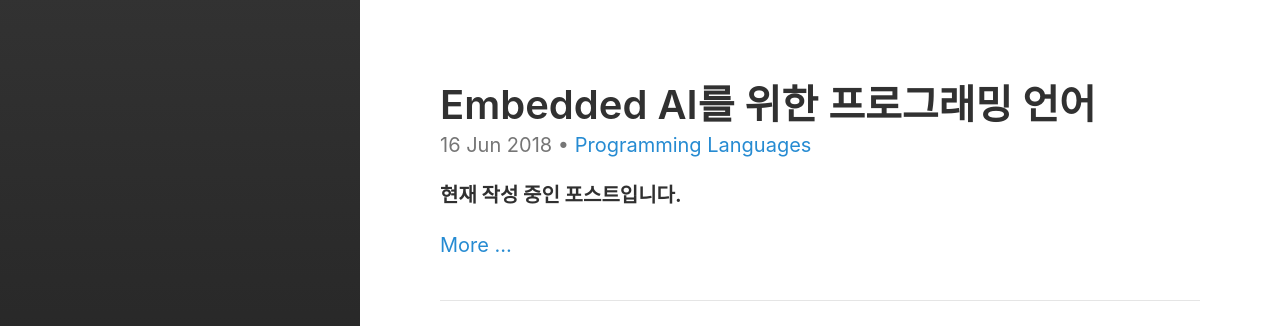
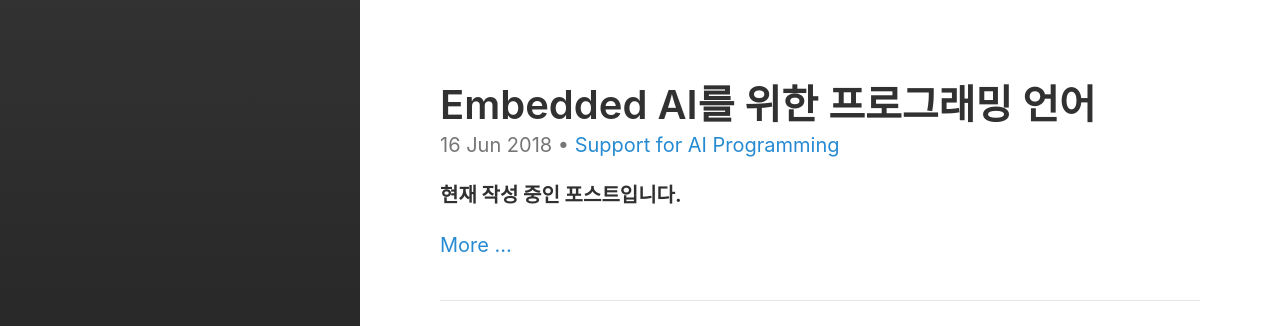
Before and after one commit to shnoh171/shnoh171.github.io, a Jekyll site: the page built from index.html, in a window 1280 px wide. Shown: the top 326 px of the page. Built offline with Jekyll 4.4.1, drawn with Linux system fonts in a browser that asks for light colours; the list of posts is cut into pages by our own code.

Commit message:
change category

```diff
--- a/_posts/2018-06-16-motivation-for-stream-processing-language.md
+++ b/_posts/2018-06-16-motivation-for-stream-processing-language.md
@@ -2,7 +2,7 @@
 layout: post
 title: Embedded AI를 위한 프로그래밍 언어
 categories:
-  - Programming Languages
+  - Support for AI Programming
 ---
 
 **현재 작성 중인 포스트입니다.**
--- a/category/programming-languages.md
+++ b/category/support-for-ai-programming.md
@@ -1,6 +1,6 @@
 ---
 layout: category
-title: Programming Languages
+title: Support for AI Programming
 ---
 
 Embedded AI를 위한 프로그래밍 언어와 개발 방법론들에 대해 다룹니다.
```
